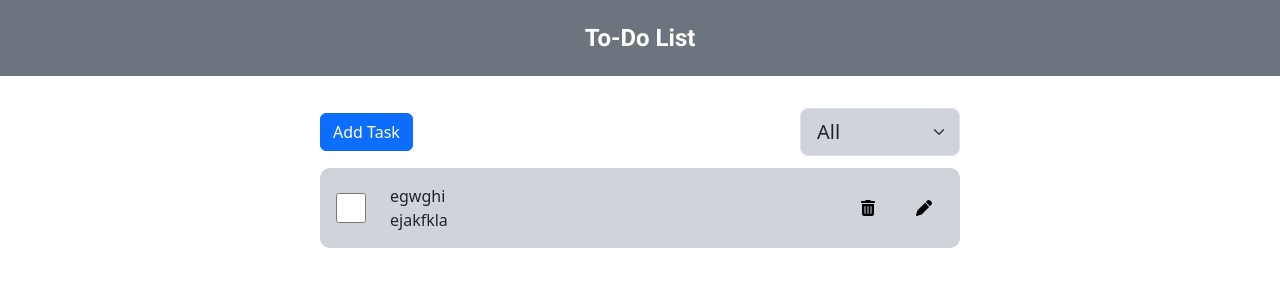
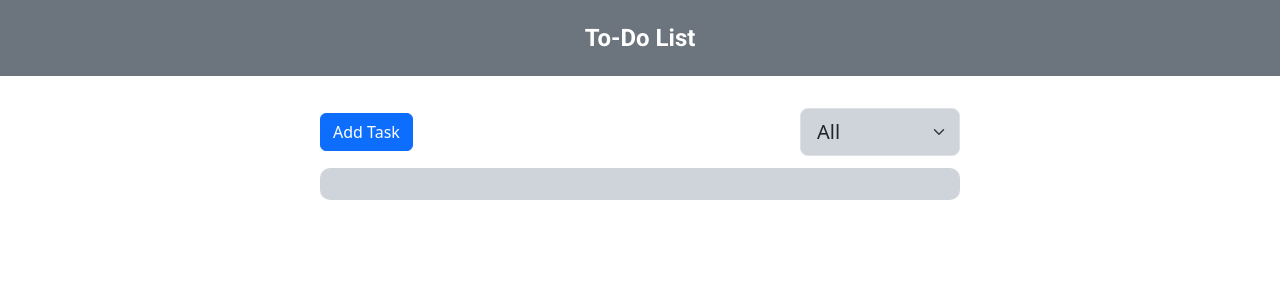
Before and after one commit to DharunDayaal/todo-app, a React (Vite) app: page / in a window 1280 px wide. Shown: the top 300 px of the page. Built offline with nearby package versions, Linux system fonts and the light colour scheme.

Commit message:
task adding and deleting functionality completed

```diff
--- a/index.html
+++ b/index.html
@@ -4,7 +4,7 @@
     <meta charset="UTF-8" />
     <meta name="viewport" content="width=device-width, initial-scale=1.0" />
     <title>To-Do App</title>
-    <link rel="shortcut icon" href="/public/favicon.ico" type="image/x-icon">
+    <link rel="shortcut icon" href="/favicon.ico" type="image/x-icon">
     <link href="https://cdn.jsdelivr.net/npm/bootstrap@5.3.3/dist/css/bootstrap.min.css" rel="stylesheet" integrity="sha384-QWTKZyjpPEjISv5WaRU9OFeRpok6YctnYmDr5pNlyT2bRjXh0JMhjY6hW+ALEwIH" crossorigin="anonymous">
     <link rel="preconnect" href="https://fonts.googleapis.com">
     <link rel="preconnect" href="https://fonts.gstatic.com" crossorigin>
--- a/src/components/CreateTaskComponent.jsx
+++ b/src/components/CreateTaskComponent.jsx
@@ -4,7 +4,7 @@ import Form from 'react-bootstrap/Form';
 import Modal from 'react-bootstrap/Modal';
 import EditTaskComponent from './EditTaskComponent';
 
-const CreateTaskComponent = ({ show, setShow }) => {
+const CreateTaskComponent = ({ show, setShow, onSave }) => {
 
     const[taskName, setTaskName] = useState("");
     const[status, setStatus] = useState("incomplete")
@@ -12,6 +12,10 @@ const CreateTaskComponent = ({ show, setShow }) => {
     const handleClose = () => setShow(false);
     const handlestatus = (e) => setStatus(e.target.value)
     const handleTaskName = (e) => setTaskName(e.target.value)
+    const handleSaveChanges = (e) => {
+      onSave(taskName, status)
+      setShow(false)
+    }
 
   return (
     <>
@@ -46,7 +50,7 @@ const CreateTaskComponent = ({ show, setShow }) => {
           <Button variant="secondary" onClick={handleClose}>
             Close
           </Button>
-          <Button variant="primary" onClick={handleClose}>
+          <Button variant="primary" onClick={handleSaveChanges}>
             Save Changes
           </Button>
         </Modal.Footer>
--- a/src/components/MainComponent.jsx
+++ b/src/components/MainComponent.jsx
@@ -1,15 +1,17 @@
-import React, { useState } from 'react';
+import React, { useRef, useState } from 'react';
 import './mainComponent.css';
 import { FontAwesomeIcon } from '@fortawesome/react-fontawesome';
 import { faTrashCan, faPen } from '@fortawesome/free-solid-svg-icons';
 import CreateTaskComponent from './CreateTaskComponent';
 import EditTaskComponent from './EditTaskComponent';
 
-const ButtonsComponent = () => {
+const MainComponent = () => {
   const [taskList, setTaskList] = useState("all");
-  const [checked, setChecked] = useState("off");
+  const [checked, setChecked] = useState(false);
   const [taskAddComponent, setTaskAddComponent] = useState(false);
   const [editTaskComponent, setEditTaskComponent] = useState(false);
+  const [tasks, setTasks] = useState([])
+  const taskIndexReference = useRef(null)
 
   const handleSelectChange = (e) => {
     setTaskList(e.target.value);
@@ -17,20 +19,26 @@ const ButtonsComponent = () => {
 
   const handleAddTaskButton = () => {
     setTaskAddComponent(true);
-    console.log("Add Task Button clicked");
   };
 
   const handleCheckboxState = (e) => {
     setChecked(e.target.value);
   };
 
-  const handleDeleteButton = () => {
-    console.log("Delete Button clicked");
+  const handleDeleteButton = (indexToDelelteTask) => {
+    const deleteTask = tasks.filter((_, index) => index !== indexToDelelteTask)
+    setTasks(deleteTask)
   };
 
   const handleEditButton = () => {
     setEditTaskComponent(true);
   };
+
+  const handleSaveChanges = (taskName, status) => {
+    const newTask = {taskName, status};
+    setTasks([...tasks, newTask])
+    console.log("Task added: ", newTask)
+  }
 
   return (
     <>
@@ -41,7 +49,7 @@ const ButtonsComponent = () => {
           </button>
           {/* Pass taskAddComponent as a prop to CreateTaskComponent */}
           {taskAddComponent && (
-            <CreateTaskComponent show={taskAddComponent} setShow={setTaskAddComponent} />
+            <CreateTaskComponent show={taskAddComponent} setShow={setTaskAddComponent} onSave={handleSaveChanges} />
           )}
           <select
             onChange={handleSelectChange}
@@ -54,17 +62,19 @@ const ButtonsComponent = () => {
           </select>
         </div>
         <div className="task-list bg-dark-subtle">
-          <div className="w-100 d-flex justify-content-between align-items-center">
+          {
+            tasks.map((task, index) => (
+              <div key={index} className="w-100 d-flex justify-content-between align-items-center">
                 <div className="d-flex w-100 divw gap-4">
-              <input type="checkbox" onChange={handleCheckboxState} value={checked} />
+                  <input type="checkbox" onChange={handleCheckboxState} checked={checked} />
                   <div className="d-block align-items-center divw">
-                <p>egwghi</p>
-                <p>ejakfkla</p>
+                    <p>{task.taskName}</p>
+                    <p>{task.status}</p>
                   </div>
                 </div>
                 <div className="d-flex justify-content-between btn-group btn-group-lg btn-group-sm align-items-center gap-3">
                   <button
-                onClick={handleDeleteButton}
+                    onClick={() => handleDeleteButton(index)}
                     style={{ width: '40px', height: '40px' }}
                   >
                     <FontAwesomeIcon icon={faTrashCan} />
@@ -78,10 +88,13 @@ const ButtonsComponent = () => {
                   {editTaskComponent && <EditTaskComponent show={editTaskComponent} setShow={setEditTaskComponent} />}
                 </div>
               </div>
+            ))
+          }
+
         </div>
       </div>
     </>
   );
 };
 
-export default ButtonsComponent;
+export default MainComponent;
```
Lines whose indentation alone changed are shown as unchanged.
